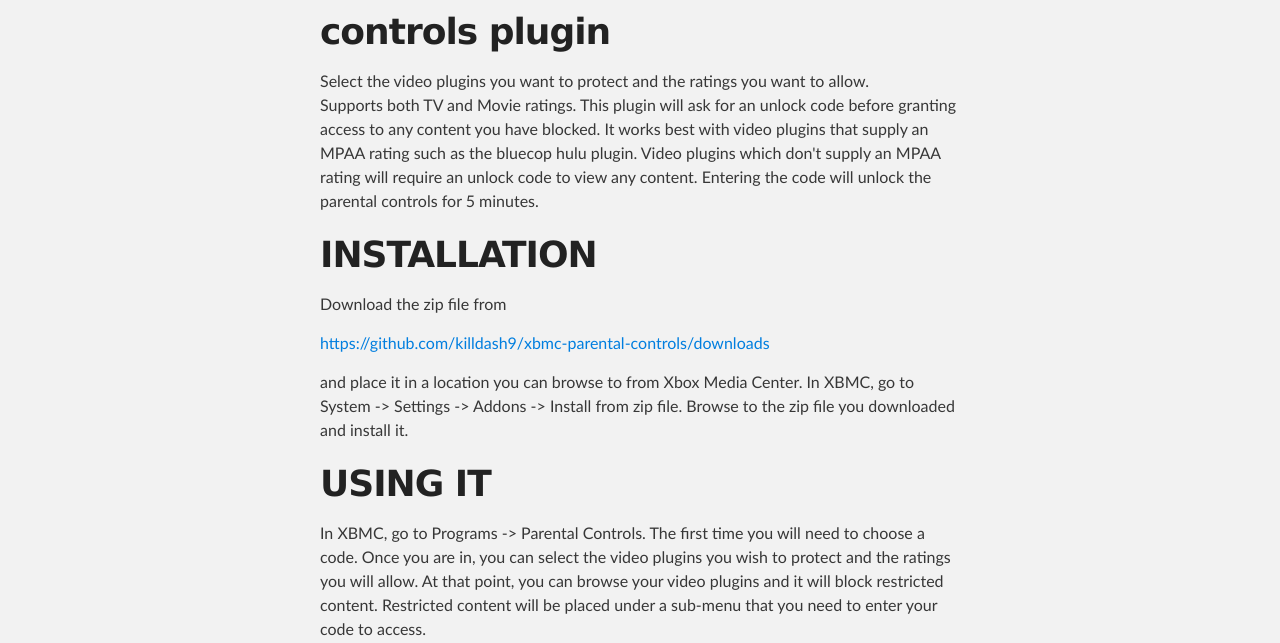
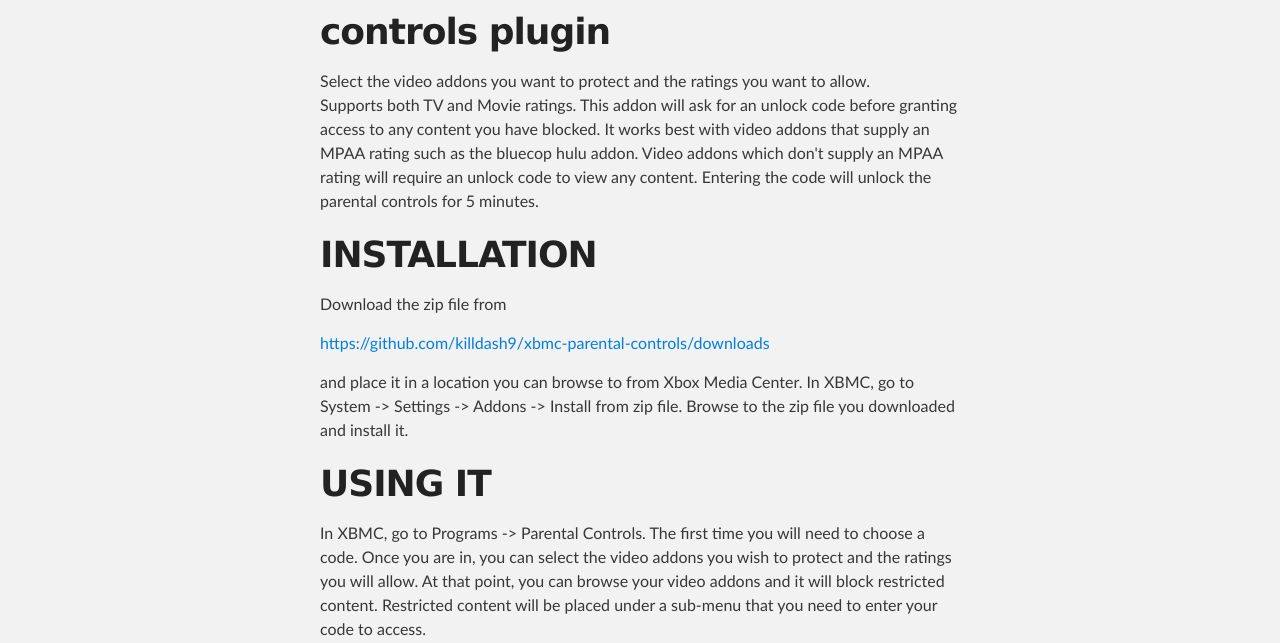
Before and after one commit to killdash9/xbmc-parental-controls, a plain HTML site: page index.html in a window 1280 px wide. Shown: the part 309-952 px from the top of the page. Drawn offline with Linux system fonts and the light colour scheme.

Commit message:
Addons not plugins

```diff
--- a/index.html
+++ b/index.html
@@ -34,11 +34,11 @@
       <section id="main_content" class="inner">
         <h1>Xbox Media Center parental controls plugin</h1>
 
-<p>Select the video plugins you want to protect and the ratings you want to allow.<br>
-Supports both TV and Movie ratings.  This plugin will ask for an unlock code
+<p>Select the video addons you want to protect and the ratings you want to allow.<br>
+Supports both TV and Movie ratings.  This addon will ask for an unlock code
 before granting access to any content you have blocked.  It works best with
-video plugins that supply an MPAA rating such as the bluecop hulu plugin.  Video
-plugins which don't supply an MPAA rating will require an unlock code to view any
+video addons that supply an MPAA rating such as the bluecop hulu addon.  Video
+addons which don't supply an MPAA rating will require an unlock code to view any
 content.  Entering the code will unlock the parental controls for 5 minutes.  </p>
 
 <h1>INSTALLATION</h1>
@@ -54,9 +54,9 @@ you downloaded and install it.</p>
 <h1>USING IT</h1>
 
 <p>In XBMC, go to Programs -&gt; Parental Controls.  The first time you will need to
-choose a code.  Once you are in, you can select the video plugins you wish to
+choose a code.  Once you are in, you can select the video addons you wish to
 protect and the ratings you will allow.  At that point, you can browse your video
-plugins and it will block restricted content.  Restricted content will be placed
+addons and it will block restricted content.  Restricted content will be placed
 under a sub-menu that you need to enter your code to access.  </p>
       </section>
     </div>
```
